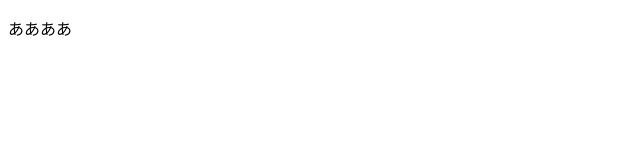
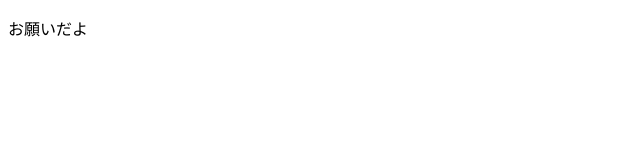
Before and after one commit to nttd-krd/dev_kit, a plain HTML site: page index.html in a window 1280 px wide. Shown: the full height of the page, 0-640 px from the left. Drawn offline with Linux system fonts and the light colour scheme.

Commit message:
テスト

```diff
--- a/index.html
+++ b/index.html
@@ -14,6 +14,6 @@
     </style>
   </head>
   <body>
-  <p> ああああ </p>
+  <p> お願いだよ </p>
   </body>
 </html>
```
